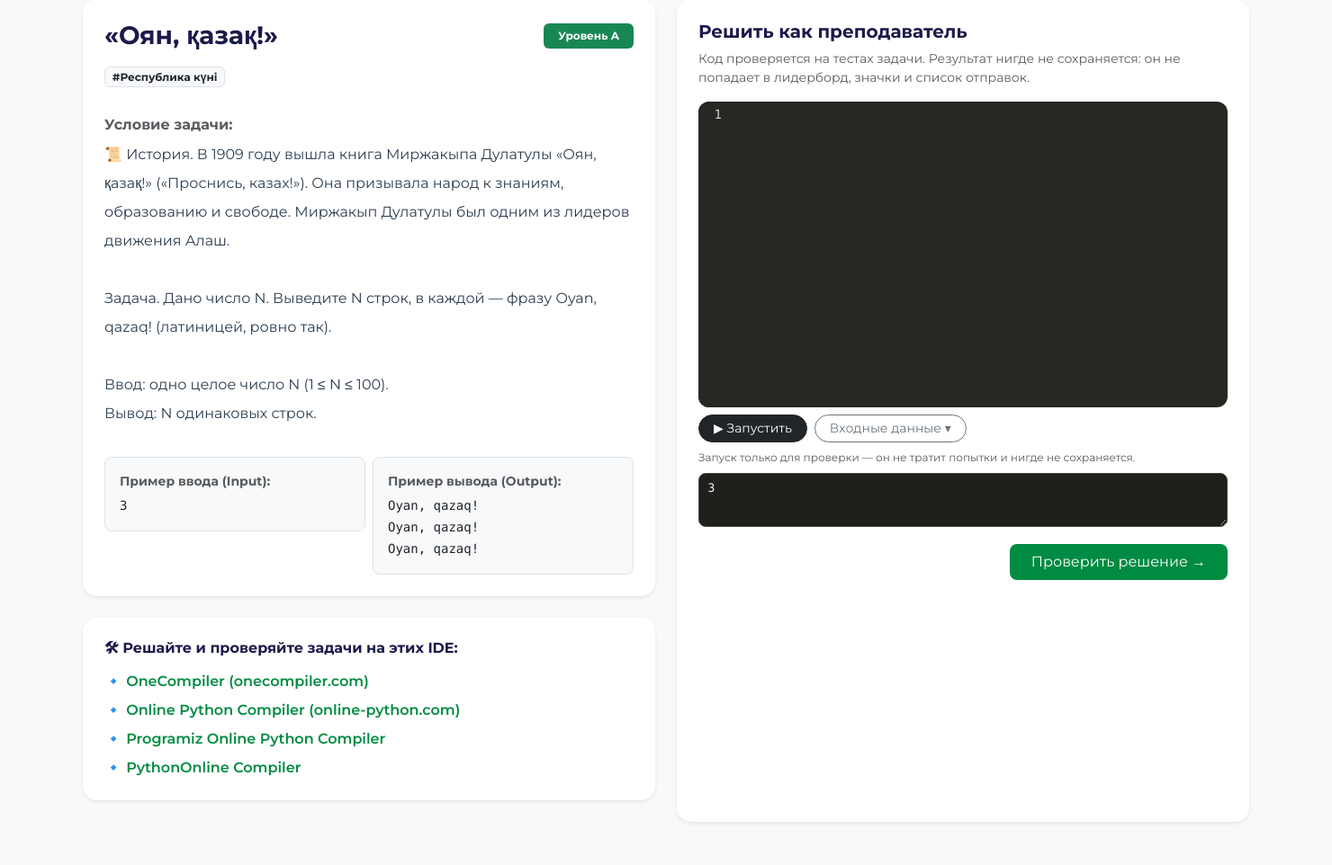
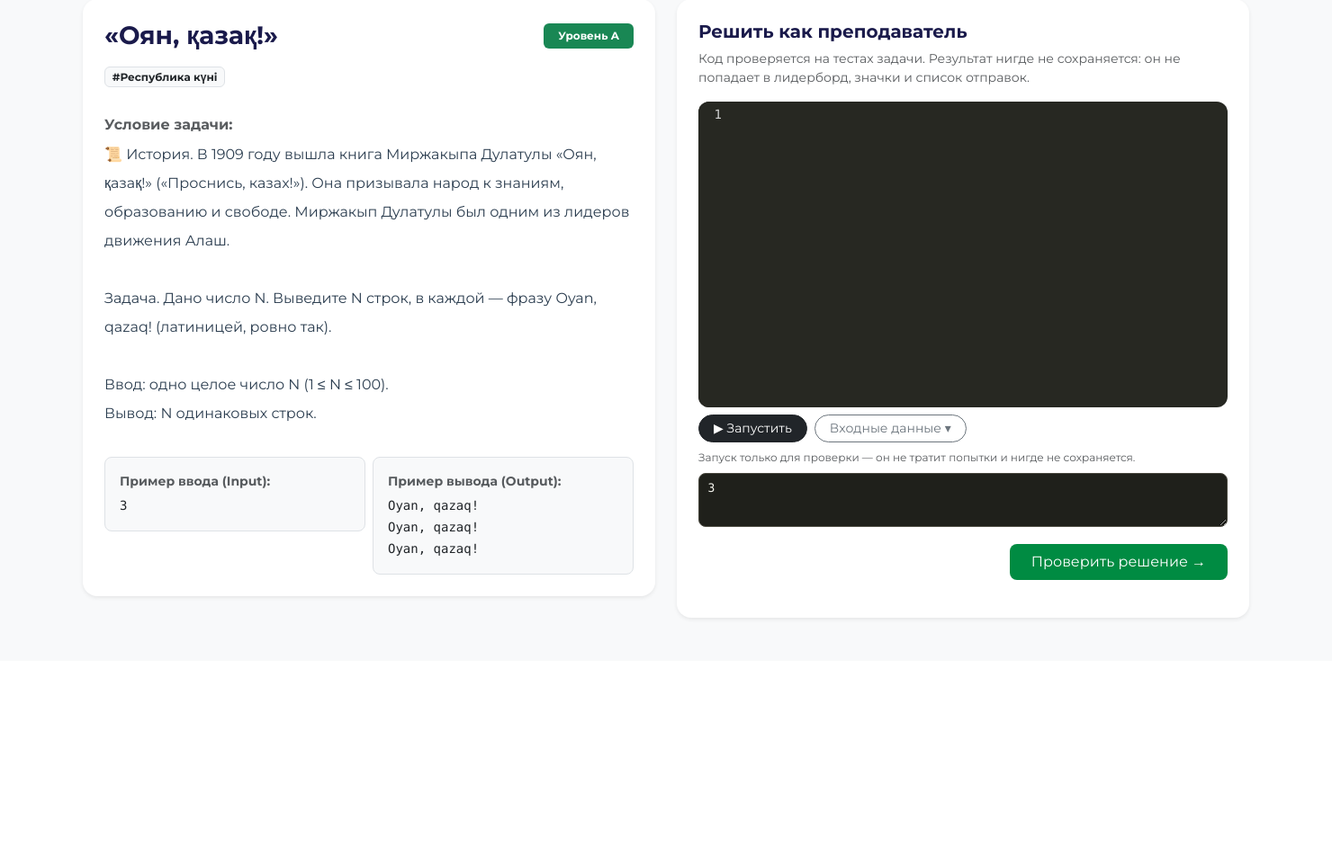
Before and after one commit to nurmash98/pifagor-contest, a Django app: page /task/220/ in a window 1480 px wide. Shown: the part 169-1131 px from the top of the page at 90% size. After the commit the page ends 859 px from the top, so only its background shows below. Run offline with Django 5.2, Linux system fonts and the light colour scheme; a user stored in the database is signed in; data comes from the database, SQL or seed files in the repository.

Commit message:
Убраны ссылки на внешние онлайн-компиляторы со страниц задач
Co-Authored-By: Claude Fable 5.2 <noreply@anthropic.com>
Claude-Session: https://claude.ai/code/session_01Qg9vQfd9x2tLvuvrYW3xy3

```diff
--- a/contest/templates/exam_preview.html
+++ b/contest/templates/exam_preview.html
@@ -55,7 +55,6 @@
             <p class="lh-lg">{{ task.display_description|linebreaksbr }}</p>
             {% include 'task_examples.html' %}
         </div>
-        {% include 'ide_links.html' with ide_class='mt-4' %}
     </div>
     <div class="{% if exam.is_olympiad %}col-12{% else %}col-lg-6{% endif %}">
         <div class="card border-0 shadow-sm rounded-4 p-4">
--- a/contest/templates/exam_task.html
+++ b/contest/templates/exam_task.html
@@ -17,7 +17,6 @@
             <p class="lh-lg">{{ task.display_description|linebreaksbr }}</p>
             {% include 'task_examples.html' %}
         </div>
-        {% include 'ide_links.html' with ide_class='mt-4' %}
     </div>
     <div class="{% if exam.is_olympiad %}col-12{% else %}col-lg-6{% endif %}">
         <div class="card border-0 shadow-sm rounded-4 p-4">
--- a/contest/templates/ide_links.html
+++ /dev/null
@@ -1,19 +0,0 @@
-{% load ui_i18n %}
-<!-- Полезные онлайн IDE (страница задачи и СОР/СОЧ) -->
-<div class="card border-0 shadow-sm rounded-4 p-4 bg-white {{ ide_class|default:'mb-4' }}">
-    <h6 class="fw-bold mb-3" style="color: #1a1a4b;">🛠 {% t "Решайте и проверяйте задачи на этих IDE:" %}</h6>
-    <ul class="list-unstyled mb-0">
-        <li class="mb-2">
-            🔹 <a href="https://onecompiler.com/python" target="_blank" rel="noopener noreferrer" class="text-decoration-none fw-semibold" style="color: #008b42;">OneCompiler (onecompiler.com)</a>
-        </li>
-        <li class="mb-2">
-            🔹 <a href="https://www.online-python.com/" target="_blank" rel="noopener noreferrer" class="text-decoration-none fw-semibold" style="color: #008b42;">Online Python Compiler (online-python.com)</a>
-        </li>
-        <li class="mb-2">
-            🔹 <a href="https://www.programiz.com/python-programming/online-compiler/" target="_blank" rel="noopener noreferrer" class="text-decoration-none fw-semibold" style="color: #008b42;">Programiz Online Python Compiler</a>
-        </li>
-        <li>
-            🔹 <a href="https://pythononline.net/" target="_blank" rel="noopener noreferrer" class="text-decoration-none fw-semibold" style="color: #008b42;">PythonOnline Compiler</a>
-        </li>
-    </ul>
-</div>
--- a/contest/templates/task_detail.html
+++ b/contest/templates/task_detail.html
@@ -79,7 +79,6 @@
         </div>
         {% endif %}
 
-        {% include 'ide_links.html' %}
 
         {% if not readonly %}
         <!-- Предупреждение об ИИ -->
```
